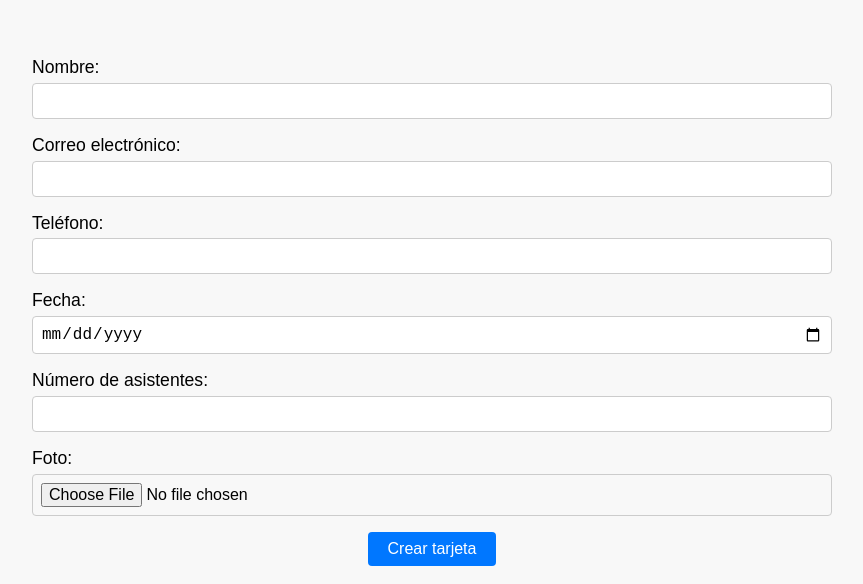
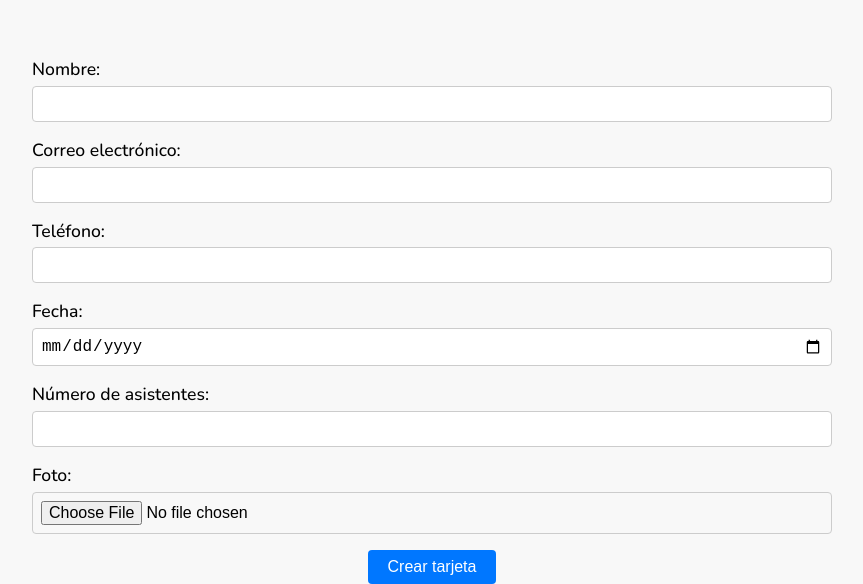
Before and after one commit to Rosana-Moya/project-promo55-modulo-2-team-1, a website built with Vite: page src/index.html in a window 1280 px wide. Shown: the part 743-1327 px from the top of the page, without its empty margins (208-1071 px from the left). Built offline with nearby package versions, Linux system fonts and the light colour scheme.

Commit message:
añadir font-family al form y identación a 4 espacios

```diff
--- a/src/index.html
+++ b/src/index.html
@@ -4,10 +4,10 @@
     <meta charset="UTF-8" />
     <meta name="viewport" content="width=device-width, initial-scale=1" />
     <title>invite ME!</title>
-    <link href="https://fonts.googleapis.com/css?family=Roboto&display=swap" rel="stylesheet" />
     <link rel="preconnect" href="https://fonts.googleapis.com" />
     <link rel="preconnect" href="https://fonts.gstatic.com" crossorigin />
-    <link href="https://fonts.googleapis.com/css2?family=Dancing+Script:wght@400..700&family=Nunito:ital,wght@0,200..1000;1,200..1000&family=Poppins:ital,wght@0,100;0,200;0,300;0,400;0,500;0,600;0,700;0,800;0,900;1,100;1,200;1,300;1,400;1,500;1,600;1,700;1,800;1,900&family=Roboto:ital,wght@0,100..900;1,100..900&display=swap"
+    <link
+    href="https://fonts.googleapis.com/css2?family=Nunito:ital,wght@0,200..1000;1,200..1000&display=swap"
     rel="stylesheet" />
     <link rel="stylesheet" href="./scss/main.scss" />
     <link rel="icon" href="./images/favicon_inviteme2.png" />
--- a/src/scss/core/_reset.scss
+++ b/src/scss/core/_reset.scss
@@ -1,5 +1,5 @@
 * {
-  box-sizing: border-box;
-  margin: 0;
-  padding: 0;
+    box-sizing: border-box;
+    margin: 0;
+    padding: 0;
 }
--- a/src/scss/layout/_form.scss
+++ b/src/scss/layout/_form.scss
@@ -1,6 +1,7 @@
 /* ------------------------------
    FORMULARIO (MOBILE FIRST)
 ------------------------------ */
+@use "../core/variables" as vars;
 
 .form {
     display: flex;
@@ -8,6 +9,7 @@
     gap: 16px;
     max-width: 90%;
     margin: 0 auto;
+    font-family: vars.$font-main;
 }
 
 .form__group {
```
Lines whose indentation alone changed are shown as unchanged.
